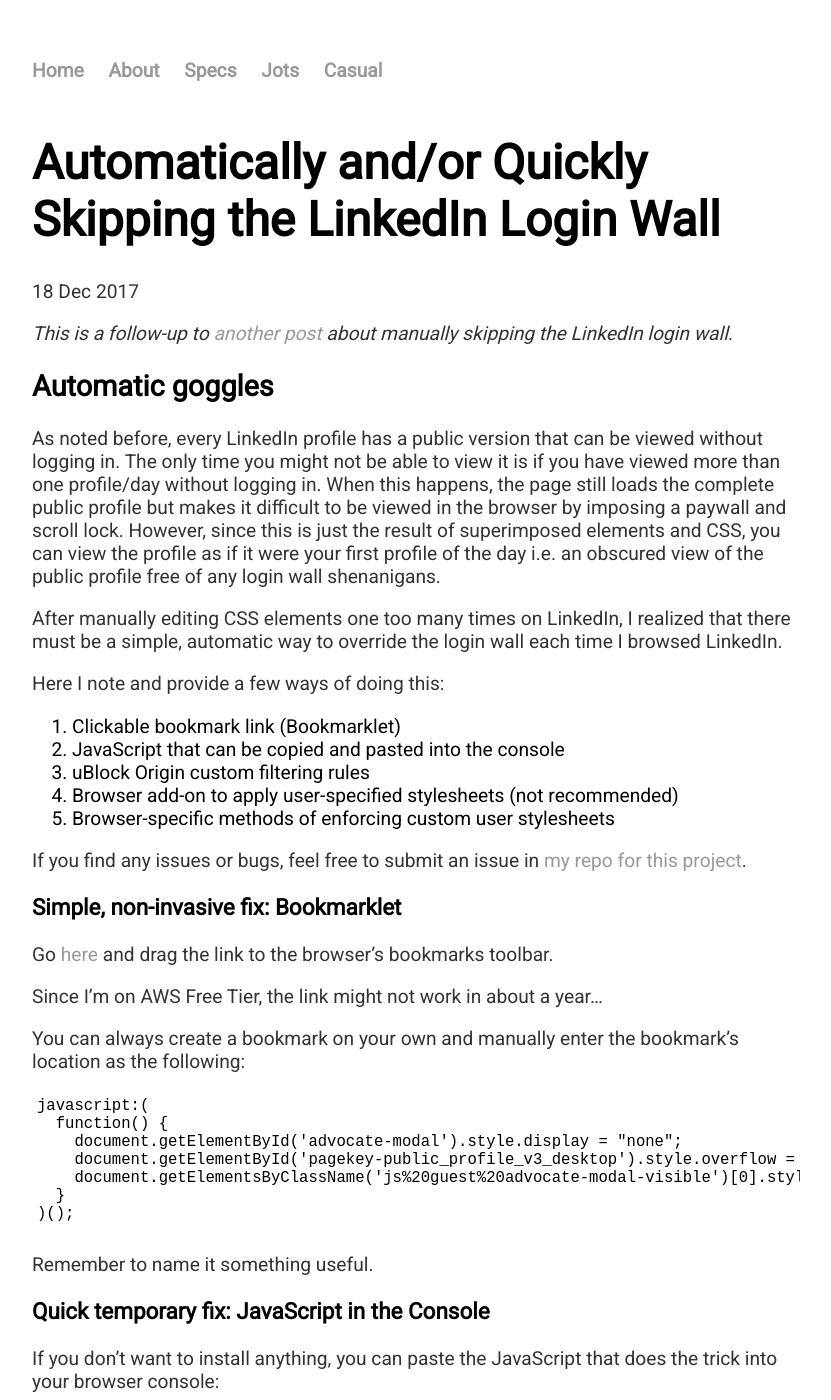
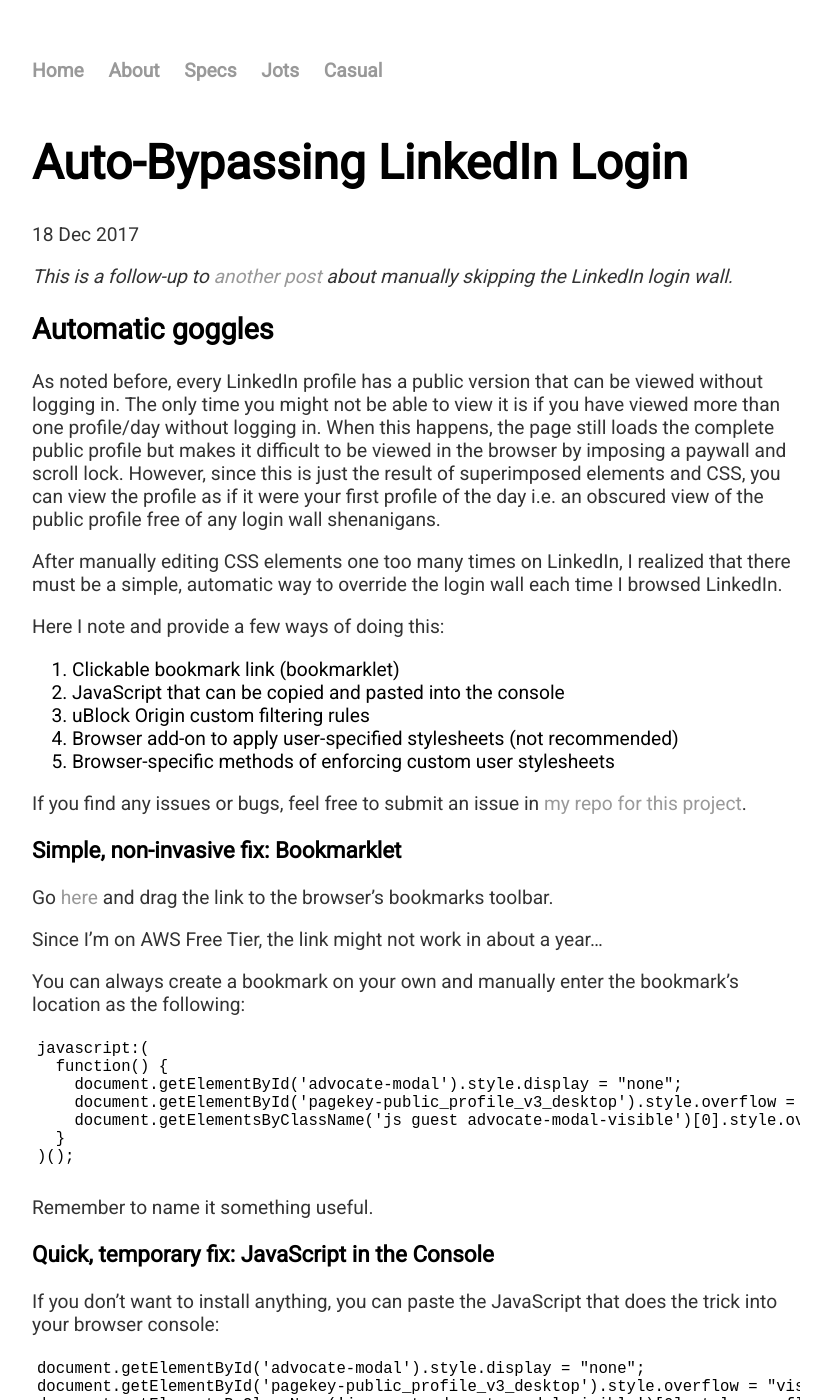
Before and after one commit to geordgez/geordgez.github.io, a Jekyll site: the page built from _posts/2017-12-18-linkedin-login-skipping-methods.md, in a window 1280 px wide and 1400 px high. Shown: the whole window, without its empty margins (224-1055 px from the left). Built offline with Jekyll 4.4.1, drawn with Linux system fonts in a browser that asks for light colours.

Commit message:
Small edits to LI Skipping Article

````diff
--- a/_posts/2017-12-18-linkedin-login-skipping-methods.md
+++ b/_posts/2017-12-18-linkedin-login-skipping-methods.md
@@ -1,6 +1,6 @@
 ---
 layout: post
-title: "Automatically and/or Quickly Skipping the LinkedIn Login Wall"
+title: "Auto-Bypassing LinkedIn Login"
 date: 2017-12-18
 ---
 
@@ -23,7 +23,7 @@
 time I browsed LinkedIn.
 
 Here I note and provide a few ways of doing this:
-1. Clickable bookmark link (Bookmarklet)
+1. Clickable bookmark link (bookmarklet)
 2. JavaScript that can be copied and pasted into the console
 3. uBlock Origin custom filtering rules
 4. Browser add-on to apply user-specified stylesheets (not recommended)
@@ -47,14 +47,14 @@
   function() {
     document.getElementById('advocate-modal').style.display = "none";
     document.getElementById('pagekey-public_profile_v3_desktop').style.overflow = "visible";
-    document.getElementsByClassName('js%20guest%20advocate-modal-visible')[0].style.overflow = "visible";
+    document.getElementsByClassName('js guest advocate-modal-visible')[0].style.overflow = "visible";
   }
 )();
 ```
 
 Remember to name it something useful.
 
-### Quick temporary fix: JavaScript in the Console
+### Quick, temporary fix: JavaScript in the Console
 If you don't want to install anything, you can paste the JavaScript that does
 the trick into your browser console:
 
````
